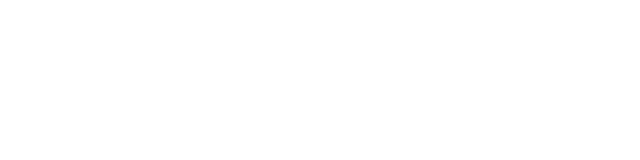
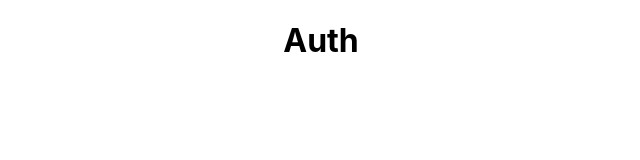
Before and after one commit to nevmstas/simple-mern-proj, a React (Create React App) app in the folder client/: page / in a window 1280 px wide. Shown: the top 160 px of the page, without its empty margins (319-959 px from the left). Built offline with nearby package versions, Linux system fonts and the light colour scheme.

Commit message:
create base routes

```diff
--- a/client/src/App.js
+++ b/client/src/App.js
@@ -1,10 +1,13 @@
-import './App.css';
+import { BrowserRouter } from "react-router-dom";
+import { useRoutes } from "./routes";
+import "./App.css";
 
 function App() {
+  const routes = useRoutes(false);
   return (
-    <div className="App">
-
-    </div>
+    <BrowserRouter>
+      <div className="App">{routes}</div>
+    </BrowserRouter>
   );
 }
 
--- a/client/src/routes.js
+++ b/client/src/routes.js
@@ -0,0 +1,30 @@
+import React from 'react'
+import { Switch, Route, Redirect } from 'react-router-dom'
+import { AuthPage, DetailsPage, LinksPage } from './Pages'
+export const useRoutes = isAuthenticated => {
+    if(isAuthenticated){
+        return(
+            <Switch>
+                <Route path ="/links" exact>
+                    <LinksPage />
+                </Route>
+                <Route path ="/create" exact>
+                    <LinksPage />
+                </Route>
+                <Route path ="/detail/:id" exact>
+                    <DetailsPage />
+                </Route>
+                <Redirect to="create" />
+            </Switch>
+        )
+    }
+
+    return (
+        <Switch>
+            <Route path="/" exact>
+                <AuthPage />
+            </Route>
+            <Redirect to="/" />
+        </Switch>
+    )
+}
```
